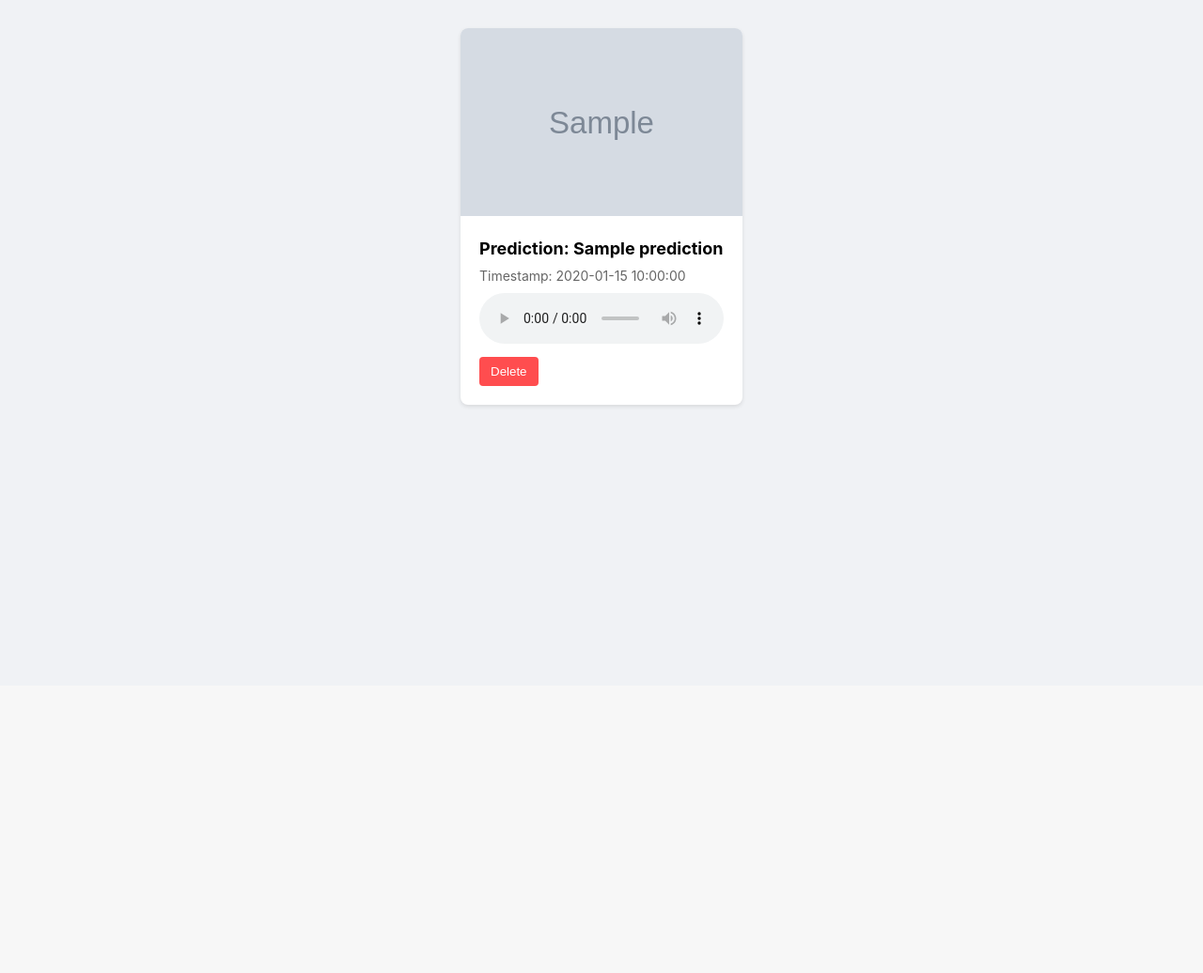
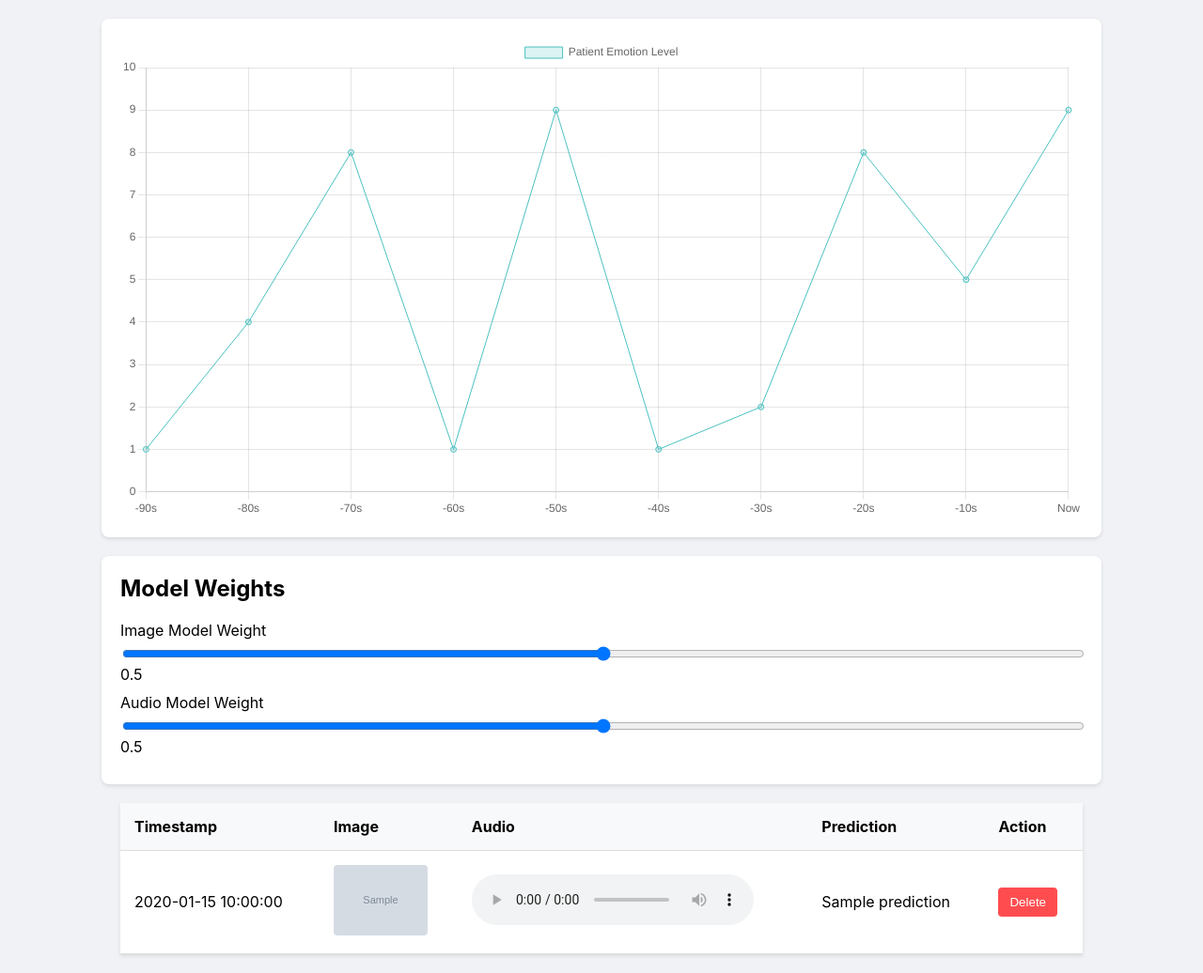
Before and after one commit to zandiirfan37/Monitoring-Pasien, a Flask app: page / in a window 1280 px wide. Shown: the part 70-1106 px from the top of the page at 94% size. Before the commit the page ends 505 px from the top, so only its background shows below. Run offline with Flask 3, Linux system fonts and the light colour scheme; grey boxes marked "Sample" are stand-in pictures; a database or web service that is not in the repository returns one stand-in record (values such as "Sample title"); data that the repository does not hold is empty.

Commit message:
Feat: add alert and chart

```diff
--- a/dashboard/app.py
+++ b/dashboard/app.py
@@ -14,4 +14,4 @@
     return render_template('index.html', data=data)
 
 if __name__ == '__main__':
-    app.run(debug=True, port=5000)
+    app.run(debug=True, port=5002)
--- /dev/null
+++ b/dashboard/requirements.txt
@@ -0,0 +1,2 @@
+flask
+requests
--- a/dashboard/templates/index.html
+++ b/dashboard/templates/index.html
@@ -4,6 +4,7 @@
     <meta charset="UTF-8">
     <meta name="viewport" content="width=device-width, initial-scale=1.0">
     <title>Patient Monitoring Dashboard</title>
+    <script src="https://cdn.jsdelivr.net/npm/chart.js"></script>
     <style>
         body {
             font-family: -apple-system, BlinkMacSystemFont, "Segoe UI", Roboto, Helvetica, Arial, sans-serif;
@@ -26,51 +27,90 @@
             font-size: 24px;
         }
 
-        .container {
-            display: flex;
-            flex-wrap: wrap;
-            justify-content: center;
+        .chart-container {
+            width: 80%;
+            margin: 20px auto;
+            background-color: #fff;
             padding: 20px;
+            border-radius: 8px;
+            box-shadow: 0 2px 4px rgba(0, 0, 0, 0.1);
         }
 
-        .card {
+        .model-weights {
+            width: 80%;
+            margin: 20px auto;
             background-color: #fff;
+            padding: 20px;
             border-radius: 8px;
             box-shadow: 0 2px 4px rgba(0, 0, 0, 0.1);
-            margin: 10px;
-            width: 300px;
-            overflow: hidden;
-            transition: transform 0.2s;
         }
 
-        .card:hover {
-            transform: translateY(-5px);
+        .model-weights h2 {
+            margin-top: 0;
         }
 
-        .card img {
-            width: 100%;
-            height: 200px;
-            object-fit: cover;
+        .slider-container {
+            margin-bottom: 10px;
         }
 
-        .card-content {
-            padding: 20px;
+        .slider-container label {
+            display: block;
+            margin-bottom: 5px;
         }
 
-        .card-content h3 {
-            margin: 0 0 10px;
-            font-size: 18px;
+        .slider {
+            width: 100%;
         }
 
-        .card-content p {
-            margin: 0 0 10px;
-            color: #666;
-            font-size: 14px;
+        .red-alert {
+            position: fixed;
+            top: 0;
+            left: 0;
+            width: 100%;
+            height: 100%;
+            background-color: red;
+            opacity: 0;
+            z-index: 9999;
+            pointer-events: none;
+            transition: opacity 0.5s;
         }
 
-        .card-content audio {
-            width: 100%;
-            margin-bottom: 10px;
+        .red-alert.active {
+            opacity: 0.5;
+        }
+
+        .red-alert.blink {
+            animation: blink 1s infinite;
+        }
+
+        @keyframes blink {
+            0% { opacity: 0.5; }
+            50% { opacity: 0; }
+            100% { opacity: 0.5; }
+        }
+
+        table {
+            width: 80%;
+            margin: 20px auto;
+            border-collapse: collapse;
+            background-color: #fff;
+            box-shadow: 0 2px 4px rgba(0, 0, 0, 0.1);
+        }
+
+        th, td {
+            padding: 15px;
+            text-align: left;
+            border-bottom: 1px solid #ddd;
+        }
+
+        th {
+            background-color: #f8f9fa;
+        }
+
+        td img {
+            width: 100px;
+            height: auto;
+            border-radius: 4px;
         }
 
         .delete-btn {
@@ -89,23 +129,53 @@
     </style>
 </head>
 <body>
+    <div id="red-alert" class="red-alert"></div>
+    <audio id="siren" src="https://www.soundjay.com/buttons/sounds/button-7.mp3" preload="auto" loop></audio>
+
     <div class="header">
         <h1>Patient Monitoring Dashboard</h1>
     </div>
 
-    <div class="container">
-        {% for row in data %}
-        <div class="card">
-            <img src="http://127.0.0.1:5001{{ row.image_url }}" alt="Patient Image">
-            <div class="card-content">
-                <h3>Prediction: {{ row.prediction }}</h3>
-                <p>Timestamp: {{ row.timestamp }}</p>
-                <audio controls src="http://127.0.0.1:5001{{ row.audio_url }}"></audio>
-                <button class="delete-btn" onclick="deleteData({{ row.id }})">Delete</button>
-            </div>
+    <div class="chart-container">
+        <canvas id="patientChart"></canvas>
+    </div>
+
+    <div class="model-weights">
+        <h2>Model Weights</h2>
+        <div class="slider-container">
+            <label for="image-weight">Image Model Weight</label>
+            <input type="range" id="image-weight" class="slider" min="0" max="1" step="0.1" value="0.5">
+            <span id="image-weight-value">0.5</span>
         </div>
-        {% endfor %}
+        <div class="slider-container">
+            <label for="audio-weight">Audio Model Weight</label>
+            <input type="range" id="audio-weight" class="slider" min="0" max="1" step="0.1" value="0.5">
+            <span id="audio-weight-value">0.5</span>
+        </div>
     </div>
+
+    <table>
+        <thead>
+            <tr>
+                <th>Timestamp</th>
+                <th>Image</th>
+                <th>Audio</th>
+                <th>Prediction</th>
+                <th>Action</th>
+            </tr>
+        </thead>
+        <tbody>
+            {% for row in data %}
+            <tr>
+                <td>{{ row.timestamp }}</td>
+                <td><img src="http://127.0.0.1:5001{{ row.image_url }}" alt="Patient Image"></td>
+                <td><audio controls src="http://127.0.0.1:5001{{ row.audio_url }}"></audio></td>
+                <td>{{ row.prediction }}</td>
+                <td><button class="delete-btn" onclick="deleteData({{ row.id }})">Delete</button></td>
+            </tr>
+            {% endfor %}
+        </tbody>
+    </table>
 
     <script>
         function deleteData(id) {
@@ -124,6 +194,64 @@
             }
         }
 
+        // Chart.js
+        const ctx = document.getElementById('patientChart').getContext('2d');
+        const patientChart = new Chart(ctx, {
+            type: 'line',
+            data: {
+                labels: ['-90s', '-80s', '-70s', '-60s', '-50s', '-40s', '-30s', '-20s', '-10s', 'Now'],
+                datasets: [{
+                    label: 'Patient Emotion Level',
+                    data: [1, 2, 2, 3, 4, 5, 5, 6, 7, 8].map(() => Math.floor(Math.random() * 10)),
+                    backgroundColor: 'rgba(75, 192, 192, 0.2)',
+                    borderColor: 'rgba(75, 192, 192, 1)',
+                    borderWidth: 1
+                }]
+            },
+            options: {
+                scales: {
+                    y: {
+                        beginAtZero: true,
+                        max: 10
+                    }
+                }
+            }
+        });
+
+        // Model weight sliders
+        const imageWeightSlider = document.getElementById('image-weight');
+        const imageWeightValue = document.getElementById('image-weight-value');
+        imageWeightSlider.oninput = function() {
+            imageWeightValue.innerHTML = this.value;
+        }
+
+        const audioWeightSlider = document.getElementById('audio-weight');
+        const audioWeightValue = document.getElementById('audio-weight-value');
+        audioWeightSlider.oninput = function() {
+            audioWeightValue.innerHTML = this.value;
+        }
+
+        // Red alert and siren
+        let imageUpdateCount = parseInt(localStorage.getItem('imageUpdateCount')) || 0;
+        imageUpdateCount++;
+        localStorage.setItem('imageUpdateCount', imageUpdateCount);
+
+        if (imageUpdateCount % 3 === 0) {
+            const redAlert = document.getElementById('red-alert');
+            const siren = document.getElementById('siren');
+            redAlert.classList.add('active');
+            redAlert.classList.add('blink');
+            siren.play();
+
+            setTimeout(() => {
+                siren.pause();
+                siren.currentTime = 0;
+                redAlert.classList.remove('active');
+                redAlert.classList.remove('blink');
+            }, 5000); // Let it run for 5 seconds
+        }
+
+
         setTimeout(() => {
             location.reload();
         }, 20000);
```
